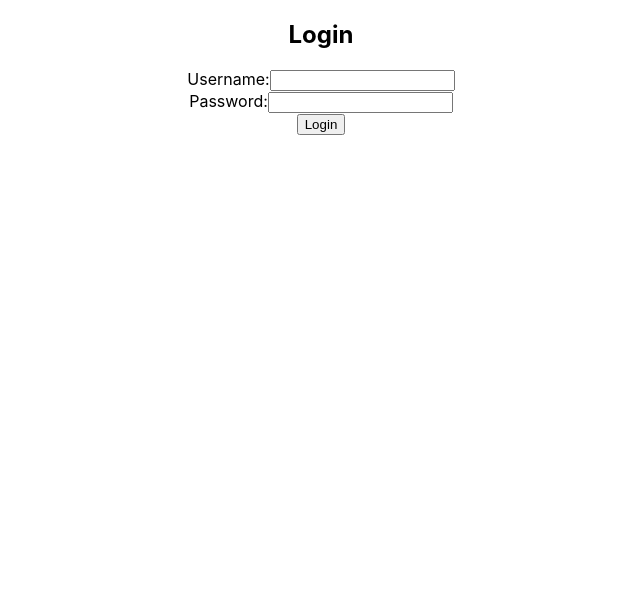
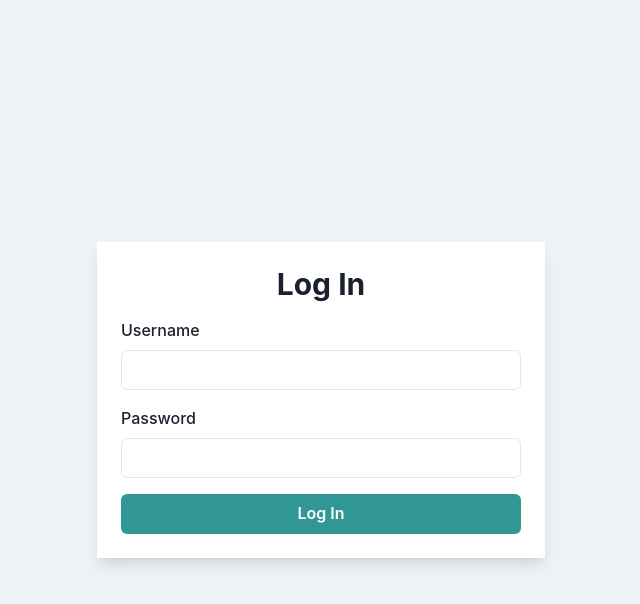
Before and after one commit to cadedillon/engineeringstrength.io, a React (Create React App) app in the folder cali-buddy/frontend/: page /login in a window 1280 px wide. Shown: the top 604 px of the page, without its empty margins (319-959 px from the left). Built offline with nearby package versions, Linux system fonts and the light colour scheme.

Commit message:
Added Chakra Ui Components, added skeleton for Dashboard page

```diff
--- a/cali-buddy/frontend/package.json
+++ b/cali-buddy/frontend/package.json
@@ -3,12 +3,16 @@
   "version": "0.1.0",
   "private": true,
   "dependencies": {
+    "@chakra-ui/react": "^2.8.2",
+    "@emotion/react": "^11.13.3",
+    "@emotion/styled": "^11.13.0",
     "@testing-library/jest-dom": "^5.17.0",
     "@testing-library/react": "^13.4.0",
     "@testing-library/user-event": "^13.5.0",
     "aws-sdk": "^2.1646.0",
     "axios": "^1.7.7",
     "dotenv": "^16.4.5",
+    "framer-motion": "^11.5.4",
     "react": "^18.3.1",
     "react-dom": "^18.3.1",
     "react-router-dom": "^6.23.1",
--- a/cali-buddy/frontend/src/App.js
+++ b/cali-buddy/frontend/src/App.js
@@ -3,23 +3,33 @@ import React from "react";
 import { BrowserRouter as Router, Route, Routes } from "react-router-dom";
 
 // Routing Imports
-import Home from "./pages/Home";
+import Splash from "./pages/Splash";
 import Login from "./pages/Login";
 import Register from "./pages/Register";
-import Upload from "./pages/Upload";
+
+import VideoAnalysisTool from "./components/VideoAnalysisTool";
+import VideoHistory from "./components/VideoHistory";
+import Settings from "./components/Settings";
 
 // Style Imports
 import "./App.css";
+import Dashboard from "./pages/Dashboard";
 
 function App() {
   return (
     <div className="App">
       <Router>
         <Routes>
-          <Route path="/" element={<Home />} />
+          <Route path="/" element={<Splash />} />
           <Route path="/login" element={<Login />} />
           <Route path="/register" element={<Register />} />
-          <Route path="/upload" element={<Upload />} />
+
+          {/* Dashboard with nested routes */}
+          <Route path="/dashboard" element={<Dashboard />}>
+            <Route path="analysis" element={<VideoAnalysisTool />} />
+            <Route path="history" element={<VideoHistory />} />
+            <Route path="settings" element={<Settings />} />
+          </Route>
         </Routes>
       </Router>
     </div>
--- /dev/null
+++ b/cali-buddy/frontend/src/components/Settings.js
@@ -0,0 +1,12 @@
+import { Box, Heading, Text } from "@chakra-ui/react";
+
+const Settings = () => {
+  return (
+    <Box>
+      <Heading size="lg">Settings</Heading>
+      <Text>This is where users can change their account settings.</Text>
+    </Box>
+  );
+};
+
+export default Settings;
--- /dev/null
+++ b/cali-buddy/frontend/src/components/VideoAnalysisTool.js
@@ -0,0 +1,12 @@
+import { Box, Heading, Text } from "@chakra-ui/react";
+
+const VideoAnalysisTool = () => {
+  return (
+    <Box>
+      <Heading size="lg">Video Analysis Tool</Heading>
+      <Text>This is where users will upload videos for analysis.</Text>
+    </Box>
+  );
+};
+
+export default VideoAnalysisTool;
--- /dev/null
+++ b/cali-buddy/frontend/src/components/VideoHistory.js
@@ -0,0 +1,12 @@
+import { Box, Heading, Text } from "@chakra-ui/react";
+
+const VideoHistory = () => {
+  return (
+    <Box>
+      <Heading size="lg">Video History</Heading>
+      <Text>This is where users can view their past uploaded videos.</Text>
+    </Box>
+  );
+};
+
+export default VideoHistory;
--- a/cali-buddy/frontend/src/index.js
+++ b/cali-buddy/frontend/src/index.js
@@ -1,17 +1,15 @@
-import React from "react";
-import ReactDOM from "react-dom/client";
-import "./index.css";
+import React, { StrictMode } from "react";
+import { createRoot } from "react-dom/client";
+import { ChakraProvider } from "@chakra-ui/react";
 import App from "./App";
-import reportWebVitals from "./performance/reportWebVitals";
 
-const root = ReactDOM.createRoot(document.getElementById("root"));
+const container = document.getElementById("root");
+const root = createRoot(container); // Use createRoot instead of ReactDOM.render
+
 root.render(
   <React.StrictMode>
-    <App />
+    <ChakraProvider>
+      <App />
+    </ChakraProvider>
   </React.StrictMode>
 );
-
-// If you want to start measuring performance in your app, pass a function
-// to log results (for example: reportWebVitals(console.log))
-// or send to an analytics endpoint. Learn more: https://bit.ly/CRA-vitals
-reportWebVitals();
--- /dev/null
+++ b/cali-buddy/frontend/src/pages/Dashboard.js
@@ -0,0 +1,54 @@
+import { Box, Flex, VStack, Button, Heading, Spacer } from "@chakra-ui/react";
+import { Link, Outlet } from "react-router-dom";
+import { useNavigate } from "react-router-dom";
+
+const Dashboard = () => {
+  const navigate = useNavigate();
+
+  const handleLogout = () => {
+    // Clear any authentication tokens (if applicable)
+    localStorage.removeItem("authToken"); // Example of clearing token
+
+    // Redirect to landing page
+    navigate("/");
+  };
+
+  return (
+    <Flex minH="100vh">
+      {/* Sidebar */}
+      <Box bg="gray.200" p={5} w="250px" display="flex" flexDirection="column">
+        <VStack spacing={4} align="start" flex="1">
+          <Heading size="md">Dashboard</Heading>
+          <Link to="/dashboard/analysis">
+            <Button w="full" colorScheme="teal">
+              Video Analysis Tool
+            </Button>
+          </Link>
+          <Link to="/dashboard/history">
+            <Button w="full" colorScheme="teal">
+              Video History
+            </Button>
+          </Link>
+          <Link to="/dashboard/settings">
+            <Button w="full" colorScheme="teal">
+              Settings
+            </Button>
+          </Link>
+          {/* Spacer pushes the log out button to the bottom */}
+          <Spacer />
+          {/* Log Out Button */}
+          <Button w="full" colorScheme="red" onClick={handleLogout}>
+            Log Out
+          </Button>
+        </VStack>
+      </Box>
+
+      {/* Main Content Area */}
+      <Box flex="1" p={5} bg="gray.50">
+        <Outlet />
+      </Box>
+    </Flex>
+  );
+};
+
+export default Dashboard;
--- a/cali-buddy/frontend/src/pages/Home.js
+++ /dev/null
@@ -1,15 +0,0 @@
-import React from "react";
-
-const Home = () => {
-  return (
-    <div>
-      <h1>Welcome to Calibuddy</h1>
-      <p>
-        Our goal is to help you optimize your calisthenics and gymnastics
-        training.
-      </p>
-    </div>
-  );
-};
-
-export default Home;
--- a/cali-buddy/frontend/src/pages/Login.js
+++ b/cali-buddy/frontend/src/pages/Login.js
@@ -1,10 +1,22 @@
-import React, { useState } from "react";
+import {
+  Box,
+  Button,
+  Heading,
+  Input,
+  VStack,
+  FormControl,
+  FormLabel,
+  Text,
+} from "@chakra-ui/react";
+import { useState } from "react";
 import axios from "axios";
+import { useNavigate } from "react-router-dom";
 
 const Login = () => {
   const [username, setUsername] = useState("");
   const [password, setPassword] = useState("");
   const [error, setError] = useState("");
+  const navigate = useNavigate();
 
   const handleLogin = async (e) => {
     e.preventDefault();
@@ -13,40 +25,58 @@ const Login = () => {
         username,
         password,
       });
-
-      // Handle login success (e.g., save token, redirect, etc.)
-      console.log("Login successful:", response.data);
-      setError("");
+      console.log("Logged in successfully:", response.data);
+      // Redirect to dashboard after successful login
+      navigate("/dashboard");
     } catch (err) {
-      setError("Invalid credentials");
-      console.error("Login error:", err);
+      setError("Login failed. Please check your credentials.");
+      console.error(err);
     }
   };
 
   return (
-    <div>
-      <h2>Login</h2>
-      <form onSubmit={handleLogin}>
-        <div>
-          <label>Username:</label>
-          <input
+    <Box
+      bg="gray.100"
+      minH="100vh"
+      display="flex"
+      alignItems="center"
+      justifyContent="center"
+    >
+      <VStack
+        as="form"
+        spacing={4}
+        w="full"
+        maxW="md"
+        p={6}
+        boxShadow="lg"
+        bg="white"
+        onSubmit={handleLogin}
+      >
+        <Heading size="lg">Log In</Heading>
+        {error && <Text color="red.500">{error}</Text>}
+        <FormControl id="username">
+          <FormLabel>Username</FormLabel>
+          <Input
             type="text"
             value={username}
             onChange={(e) => setUsername(e.target.value)}
+            required
           />
-        </div>
-        <div>
-          <label>Password:</label>
-          <input
+        </FormControl>
+        <FormControl id="password">
+          <FormLabel>Password</FormLabel>
+          <Input
             type="password"
             value={password}
             onChange={(e) => setPassword(e.target.value)}
+            required
           />
-        </div>
-        {error && <p>{error}</p>}
-        <button type="submit">Login</button>
-      </form>
-    </div>
+        </FormControl>
+        <Button colorScheme="teal" type="submit" w="full">
+          Log In
+        </Button>
+      </VStack>
+    </Box>
   );
 };
 
--- a/cali-buddy/frontend/src/pages/Register.js
+++ b/cali-buddy/frontend/src/pages/Register.js
@@ -1,11 +1,23 @@
-import React, { useState } from "react";
+import {
+  Box,
+  Button,
+  Heading,
+  Input,
+  VStack,
+  FormControl,
+  FormLabel,
+  Text,
+} from "@chakra-ui/react";
+import { useState } from "react";
 import axios from "axios";
+import { useNavigate } from "react-router-dom";
 
 const Register = () => {
   const [username, setUsername] = useState("");
   const [email, setEmail] = useState("");
   const [password, setPassword] = useState("");
   const [error, setError] = useState("");
+  const navigate = useNavigate();
 
   const handleRegister = async (e) => {
     e.preventDefault();
@@ -15,48 +27,66 @@ const Register = () => {
         email,
         password,
       });
-
-      // Handle registration success (e.g., redirect, notify user, etc.)
       console.log("Registration successful:", response.data);
-      setError("");
+      navigate("/dashboard");
     } catch (err) {
-      setError("Registration failed");
-      console.error("Registration error:", err);
+      setError("Registration failed. Please try again.");
+      console.error(err);
     }
   };
 
   return (
-    <div>
-      <h2>Register</h2>
-      <form onSubmit={handleRegister}>
-        <div>
-          <label>Username:</label>
-          <input
+    <Box
+      bg="gray.100"
+      minH="100vh"
+      display="flex"
+      alignItems="center"
+      justifyContent="center"
+    >
+      <VStack
+        as="form"
+        spacing={4}
+        w="full"
+        maxW="md"
+        p={6}
+        boxShadow="lg"
+        bg="white"
+        onSubmit={handleRegister}
+      >
+        <Heading size="lg">Sign Up</Heading>
+        {error && <Text color="red.500">{error}</Text>}
+        <FormControl id="username">
+          <FormLabel>Username</FormLabel>
+          <Input
             type="text"
             value={username}
             onChange={(e) => setUsername(e.target.value)}
+            required
           />
-        </div>
-        <div>
-          <label>Email:</label>
-          <input
+        </FormControl>
+        <FormControl id="email">
+          <FormLabel>Email</FormLabel>
+          <Input
             type="email"
             value={email}
             onChange={(e) => setEmail(e.target.value)}
+            required
           />
-        </div>
-        <div>
-          <label>Password:</label>
-          <input
+        </FormControl>
+        <FormControl id="password">
+          <FormLabel>Password</FormLabel>
+          <Input
             type="password"
             value={password}
             onChange={(e) => setPassword(e.target.value)}
+            required
           />
-        </div>
-        {error && <p>{error}</p>}
-        <button type="submit">Register</button>
-      </form>
-    </div>
+        </FormControl>
+        <Button colorScheme="teal" type="submit" w="full">
+          Sign Up
+        </Button>
+      </VStack>
+    </Box>
   );
 };
 
--- /dev/null
+++ b/cali-buddy/frontend/src/pages/Splash.js
@@ -0,0 +1,35 @@
+import { Box, Button, Heading, Text, VStack } from "@chakra-ui/react";
+import { Link } from "react-router-dom";
+
+const Splash = () => {
+  return (
+    <Box
+      bg="gray.100"
+      minH="100vh"
+      display="flex"
+      alignItems="center"
+      justifyContent="center"
+    >
+      <VStack spacing={8} textAlign="center">
+        <Heading size="2xl">Welcome to CaliBuddy</Heading>
+        <Text fontSize="xl">
+          Your personal calisthenics coach with real-time feedback.
+        </Text>
+        <VStack spacing={4}>
+          <Link to="/register">
+            <Button colorScheme="teal" size="lg">
+              Get Started
+            </Button>
+          </Link>
+          <Link to="/login">
+            <Button colorScheme="gray" size="lg">
+              Log In
+            </Button>
+          </Link>
+        </VStack>
+      </VStack>
+    </Box>
+  );
+};
+
+export default Splash;
```
Also changed, not shown: cali-buddy/frontend/src/aws-config.js (deleted, +0 -12 lines), 1 other file (tests, documents, lock files or other folders).
